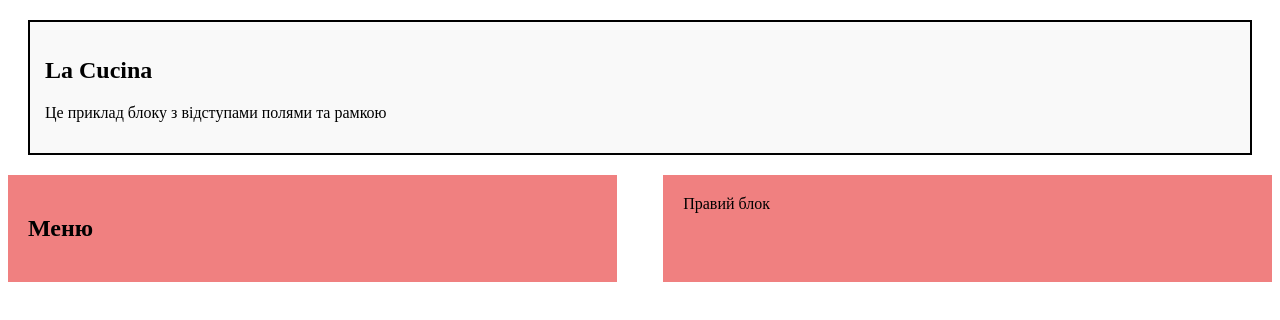
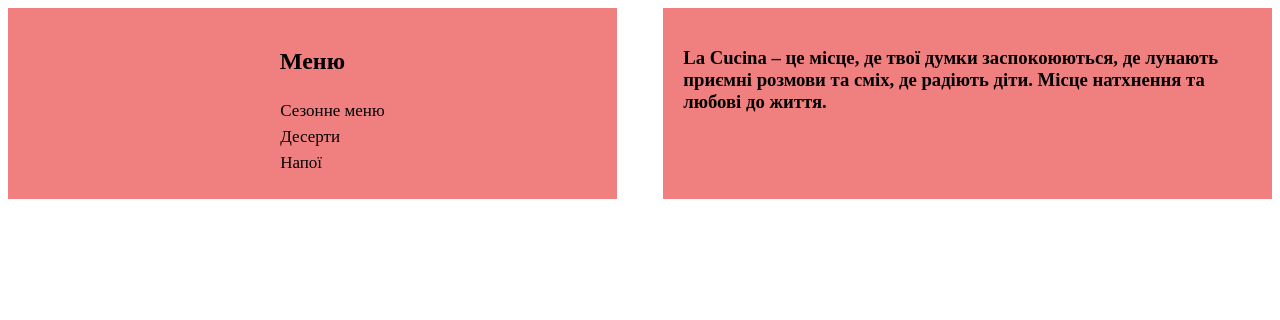
Before and after one commit to Bo-bo-cat/web_homework, a plain HTML site: page week04/index.html in a window 1280 px wide. Drawn offline with Linux system fonts and the light colour scheme.

Commit message:
complete css, fix <a>

```diff
--- a/week04/index.html
+++ b/week04/index.html
@@ -7,20 +7,18 @@
     <title>Document</title>
 </head>
 <body>
-    <div class="card">
-        <h2>La Cucina</h2>
-        <p>Це приклад блоку з відступами полями та рамкою</p>
-    </div>
     <div class="container">
         <div class="box">
             <h2>Меню</h2>
             <ul>
-                <ol><a href="https://lacucina.choiceqr.com/section:sezonne-menyu"></a></ol>
-                <ol><a href="https://lacucina.choiceqr.com/section:menu/dessert"></a></ol>
-                <ol><a href="https://lacucina.choiceqr.com/section:napoyi/bezalkogolni-napoyi"></a></ol>
+                <ol><a href="https://lacucina.choiceqr.com/section:sezonne-menyu">Сезонне меню</a></ol>
+                <ol><a href="https://lacucina.choiceqr.com/section:menu/dessert">Десерти</a></ol>
+                <ol><a href="https://lacucina.choiceqr.com/section:napoyi/bezalkogolni-napoyi">Напої</a></ol>
             </ul>
         </div>
-        <div class="box">Правий блок</div>
+        <div class="box">
+            <h3>La Cucina – це місце, де твої думки заспокоюються, де лунають приємні розмови та сміх, де радіють діти. Місце натхнення та любові до життя.</h3>
+        </div>
     </div>
 </body>
 </html>
--- /dev/null
+++ b/week04/solution.css
@@ -0,0 +1,58 @@
+.container {
+    display: flex;
+    justify-content: space-between;
+    flex-wrap: wrap;
+}
+
+.box {
+    width: 45%;
+    padding: 20px;
+    background-color: lightcoral;
+    color: black;
+    box-sizing: border-box;
+}
+
+/* Стилі для першого блоку (меню) */
+.box:first-child {
+    display: flex;
+    flex-direction: column;
+    justify-content: center; /* центрування по вертикалі */
+    align-items: center;     /* центрування по горизонталі */
+    text-align: left;
+}
+
+.box:first-child ul {
+    list-style: none; /* прибираємо маркери */
+    padding: 0;
+    margin: 0;
+}
+
+/* Кожен пункт меню */
+.box:first-child ol {
+    margin: 10px 0;
+}
+
+/* Посилання — прибираємо синій і підкреслення */
+.box:first-child a {
+    text-decoration: none;
+    color: black;
+    font-size: 18px;
+    transition: color 0.3s;
+}
+
+/* Ефект при наведенні */
+.box:first-child a:hover {
+    color: white;
+}
+
+/* Адаптація під телефон */
+@media (max-width: 768px) {
+    .container {
+        flex-direction: column;
+    }
+
+    .box {
+        width: 100%;
+        margin-bottom: 10px;
+    }
+}
--- a/week04/style.css
+++ b/week04/style.css
@@ -1,9 +1,3 @@
-.card {
-    margin: 20px;
-    padding: 15px;
-    border: 2px solid black;
-    background: #f9f9f9;
-}
 
 .container {
     display: flex;
@@ -14,6 +8,7 @@
     width: 45%;
     padding: 20px;
     background-color: lightcoral;
+    color: black;
 }
 
 @media (max-width: 768px) {
@@ -26,3 +21,31 @@
         margin-bottom: 10px;
     }
 }
+
+.box:first-child {
+    display: flex;
+    flex-direction: column;
+    justify-content: center;
+    align-items: center;
+    text-align: left;
+}
+
+.box:first-child ul {
+    list-style: none;
+    padding: 0;
+    margin: 0;
+}
+
+.box:first-child ol {
+    margin: 6px 0;
+}
+
+.box:first-child a {
+    text-decoration: none;
+    color: black;
+    font-size: 17px;
+}
+
+.box:first-child a:hover {
+    color: bisque;
+}
```
